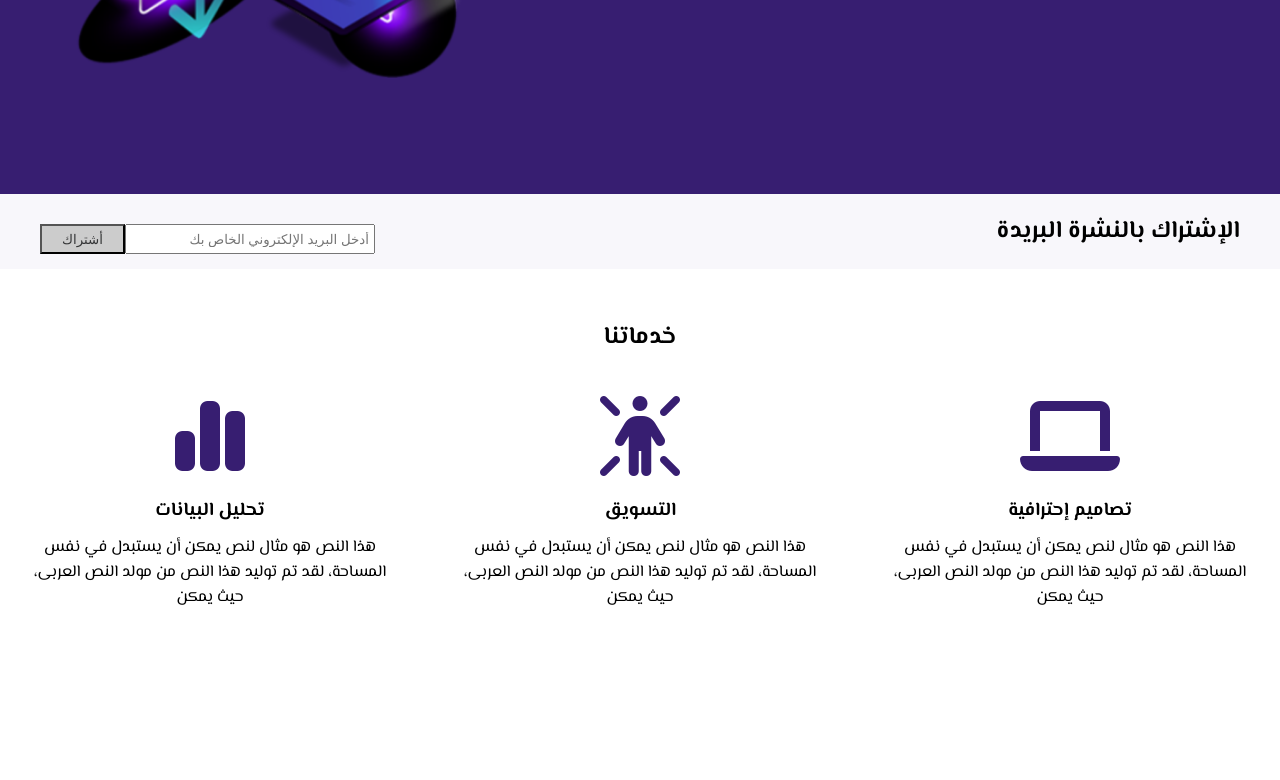
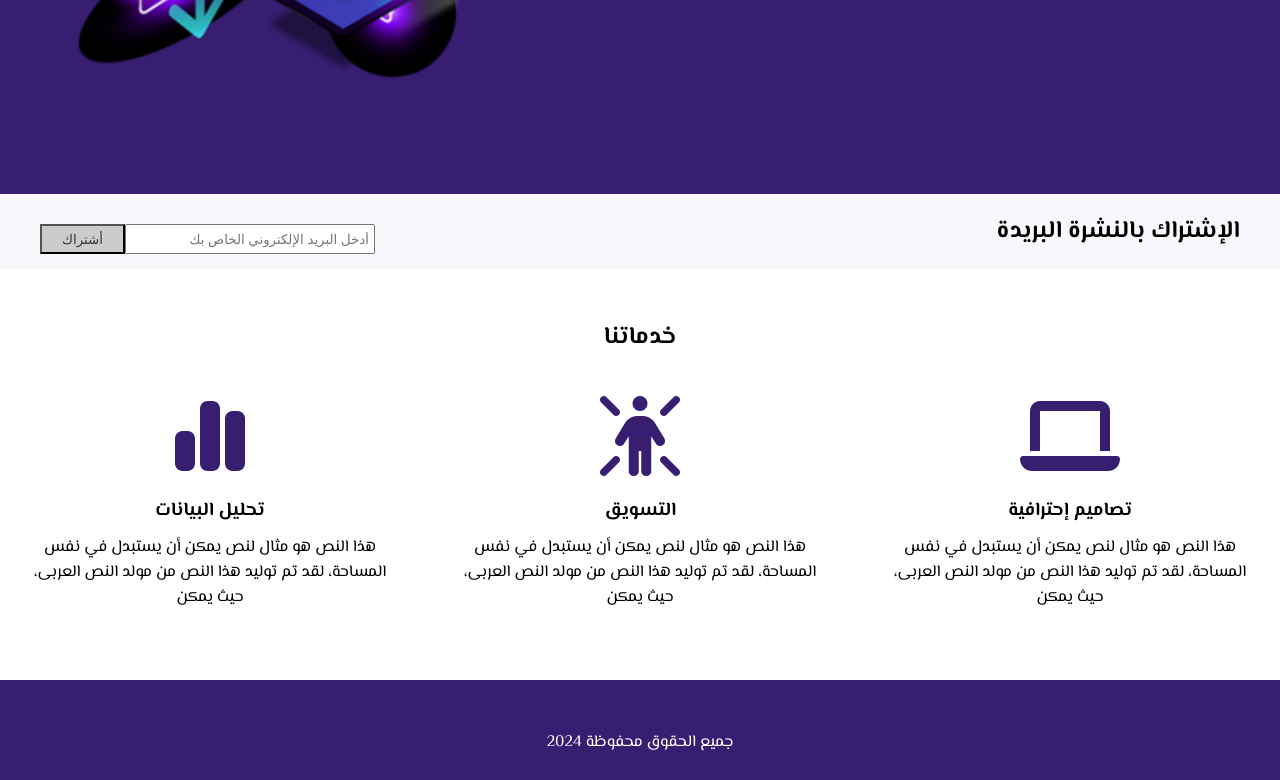
Before and after one commit to ahmed-mohammed-developer/Personal_Website_public, a plain HTML site: page index.html in a window 1280 px wide. Shown: the part 590-1370 px from the top of the page. Before the commit the page ends 1270 px from the top, so only its background shows below. Drawn offline with nearby package versions, Linux system fonts and the light colour scheme.

Commit message:
End index pagen

```diff
--- a/css/style.css
+++ b/css/style.css
@@ -119,6 +119,13 @@ main h1 {
      width: fit-content;
      padding-top: 10px;
 }
+footer {
+     height: 100px;
+     padding-block: 50px;
+     background-color: #371e71;
+     color: white;
+     text-align: center;
+}
 @media (width < 1191px) {
      .middle h1 {
           font-size: 50px;
@@ -192,7 +199,6 @@ main h1 {
      #newsletter input[type="email"]{
           width: fit-content;
      }
-
 }
 @media (width < 300px) {
      .grid {
--- a/index.html
+++ b/index.html
@@ -64,7 +64,14 @@
                     </div>
                </main>
           </section>
+          <footer class="footer">
+               <div class="container">
+                    <div class="copyright">
+                         جميع الحقوق محفوظة
+                         <span id="copyright"></span>
+                    </div>
+          </footer>
           <script src="https://ajax.googleapis.com/ajax/libs/jquery/3.7.1/jquery.min.js"></script>
-          <script src="/js/main.js"></script>
+          <script src="./js/main.js"></script>
      </body>
 </html>
--- /dev/null
+++ b/js/main.js
@@ -0,0 +1,2 @@
+let footer = document.getElementById("copyright");
+footer.innerHTML = new Date().getFullYear();
```
